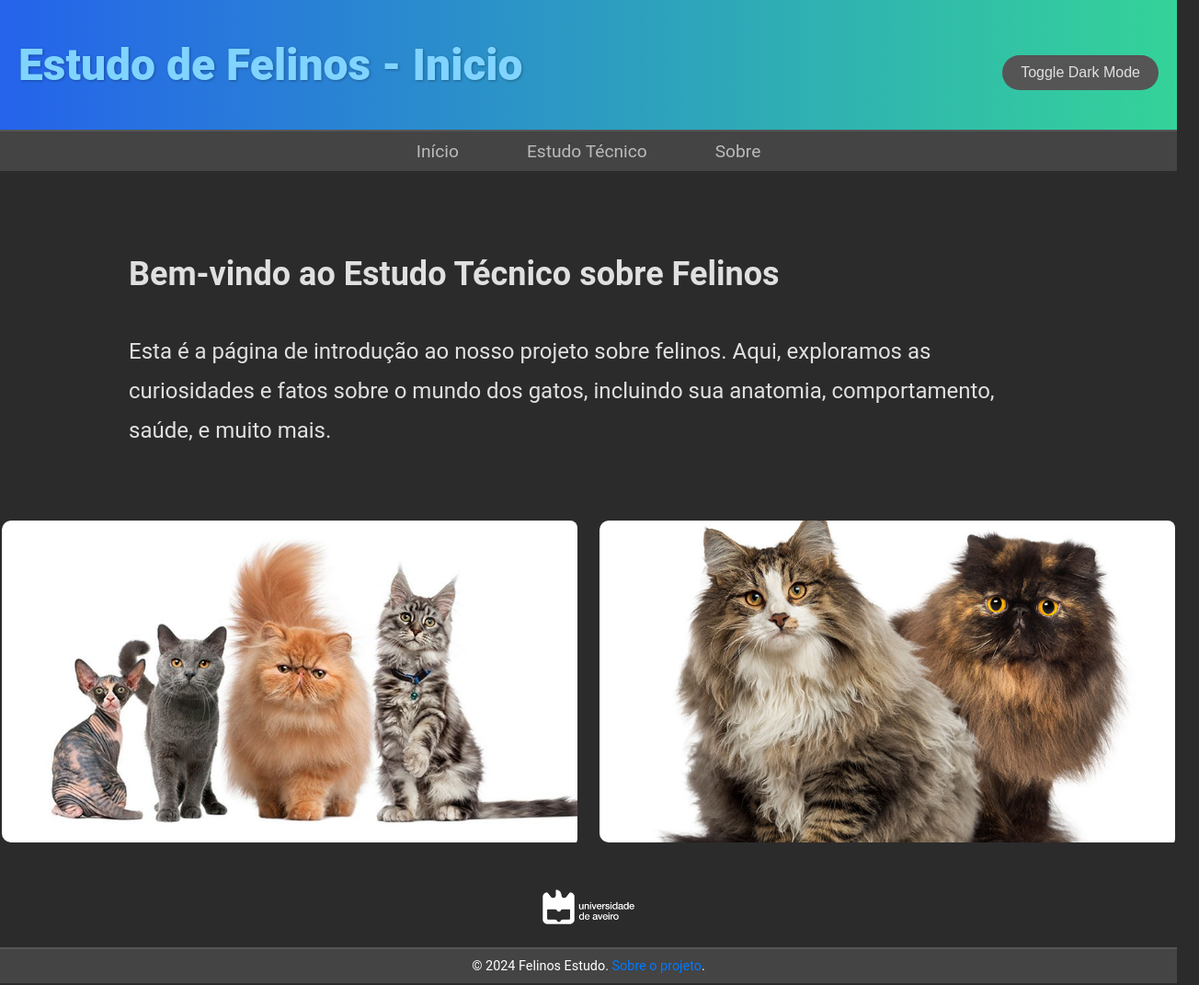
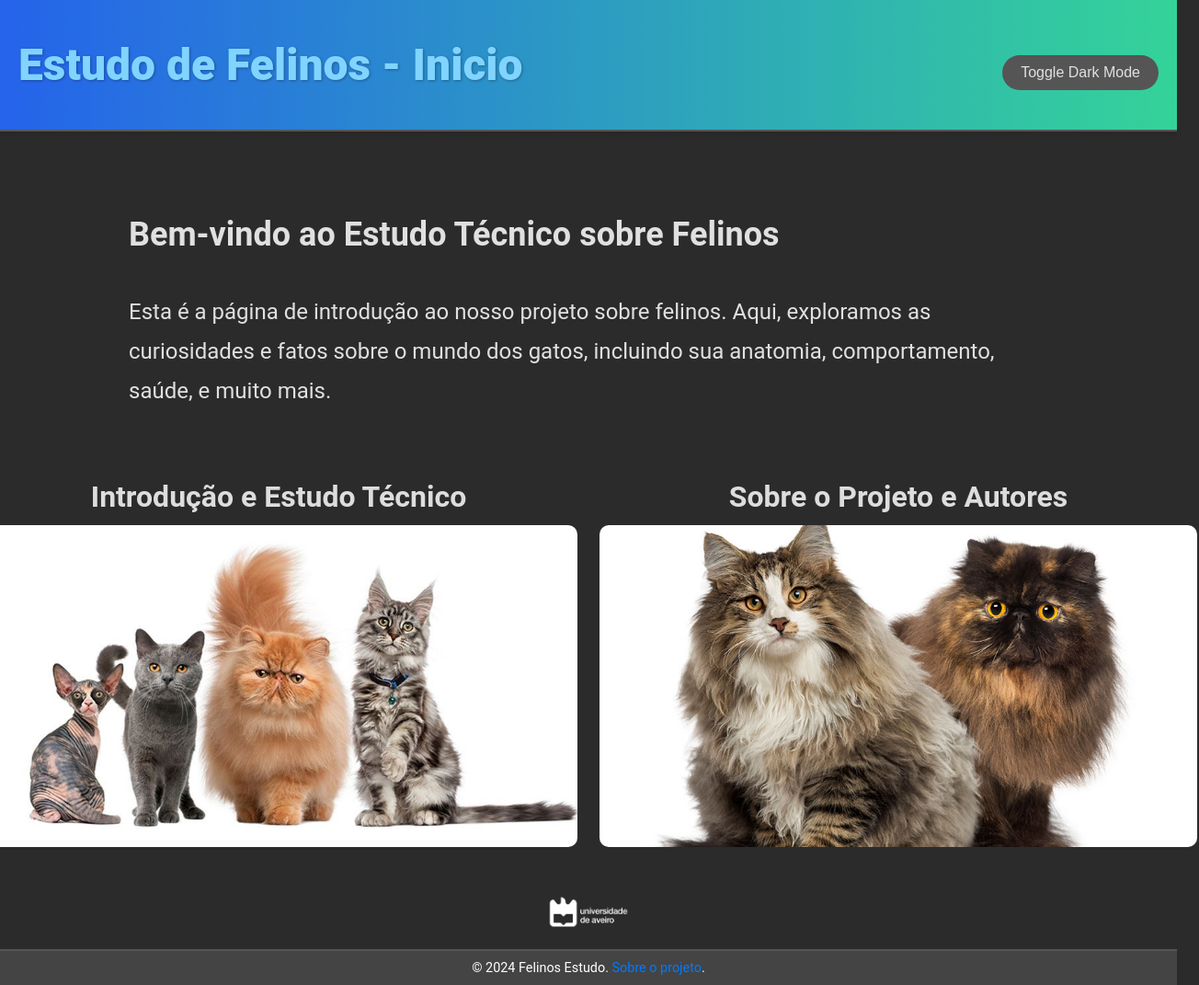
Before and after one commit to V1CT0R-06/IEI_trabalho_final, a plain HTML site: page novo_web_cssehtml/inicio.html in a window 1280 px wide. Shown: the whole page at 92% size, 1304 px wide, since content can reach past the window. Drawn offline with Linux system fonts and the light colour scheme.

Commit message:
novo_web inicio.html alterado

```diff
--- a/novo_web_cssehtml/inicio.html
+++ b/novo_web_cssehtml/inicio.html
@@ -65,46 +65,6 @@
             background-color: #777;
         }
 
-        nav {
-            background-color: #f1f1f1;
-            padding: 10px;
-            overflow-x: auto;
-            white-space: nowrap;
-        }
-
-        [data-theme="dark"] nav {
-            background-color: #444;
-        }
-
-        nav ul {
-            display: flex;
-            justify-content: center;
-            list-style: none;
-            margin: 0;
-            padding: 0;
-        }
-
-        nav ul li {
-            margin: 0 15px;
-        }
-
-        nav ul li a {
-            color: white;
-            text-decoration: none;
-            font-size: 1.2rem;
-            padding: 5px 10px;
-            border-radius: 5px;
-            transition: background-color 0.3s;
-        }
-
-        nav ul li a:hover {
-            background-color: #007bff;
-        }
-
-        [data-theme="dark"] nav ul li a {
-            color: #bbb;
-        }
-
         .content {
             margin-top: 20px;
             padding: 30px;
@@ -129,6 +89,7 @@
             border-radius: 10px;
             overflow: hidden;
             transition: transform 0.3s, border-color 0.3s;
+            text-align: center;
         }
 
         .image-button img {
@@ -144,19 +105,14 @@
         }
 
         .image-button::before {
-            content: attr(data-tooltip);
+            content: "";
             position: absolute;
             top: 0;
             left: 0;
             right: 0;
             bottom: 0;
-            display: flex;
-            align-items: center;
-            justify-content: center;
-            background-color: rgba(0, 0, 0, 0.6);
-            color: white;
-            font-size: 1.5rem;
-            font-weight: bold;
+            background: url('images/Cat-Paw-Print-1.png') no-repeat center center;
+            background-size: contain;
             opacity: 0;
             transition: opacity 0.3s;
         }
@@ -165,10 +121,22 @@
             opacity: 1;
         }
 
+        .image-title {
+            font-size: 2rem;
+            font-weight: bold;
+            margin-bottom: 10px;
+            text-align: center;
+            color: #333;
+        }
+
+        [data-theme="dark"] .image-title {
+            color: #ddd;
+        }
+
         #UAImage {
             display: block;
             margin: 20px auto;
-            max-width: 10%;
+            max-width: 8.5%;
             height: auto;
             border-radius: 15px;
         }
@@ -194,6 +162,7 @@
         footer a:hover {
             text-decoration: underline;
         }
+
     </style>
 </head>
 <body data-theme="dark">
@@ -201,27 +170,24 @@
         <h1 class="page-title">Estudo de Felinos - Inicio</h1>
         <button id="themeToggle">Toggle Dark Mode</button>
     </header>
-
-    <nav>
-        <ul>
-            <li><a href="inicio.html">Início</a></li>
-            <li><a href="main.html">Estudo Técnico</a></li>
-            <li><a href="about.html">Sobre</a></li>
-        </ul>
-    </nav>
-
     <div class="content">
         <h2>Bem-vindo ao Estudo Técnico sobre Felinos</h2>
         <p>Esta é a página de introdução ao nosso projeto sobre felinos. Aqui, exploramos as curiosidades e fatos sobre o mundo dos gatos, incluindo sua anatomia, comportamento, saúde, e muito mais.</p>
     </div>
 
     <div class="image-buttons">
-        <a href="main.html" class="image-button" data-tooltip="Introdução e Estudo Técnico">
-            <img src="images/butao_conteudo.jpg" alt="Main Content">
-        </a>
-        <a href="about.html" class="image-button" data-tooltip="Sobre o Projeto e Autores">
-            <img src="images/butao_sobre.jpg" alt="About">
-        </a>
+        <div>
+            <div class="image-title">Introdução e Estudo Técnico</div>
+            <a href="main.html" class="image-button">
+                <img src="images/butao_conteudo.jpg" alt="Main Content">
+            </a>
+        </div>
+        <div>
+            <div class="image-title">Sobre o Projeto e Autores</div>
+            <a href="about.html" class="image-button">
+                <img src="images/butao_sobre.jpg" alt="About">
+            </a>
+        </div>
     </div>
 
     <div class="image-UA">
```
Also changed, not shown: novo_web_cssehtml/images/Cat-Paw-Print-1.png (added), novo_web_cssehtml/images/Cat-Paw-Print-3.png (added).
